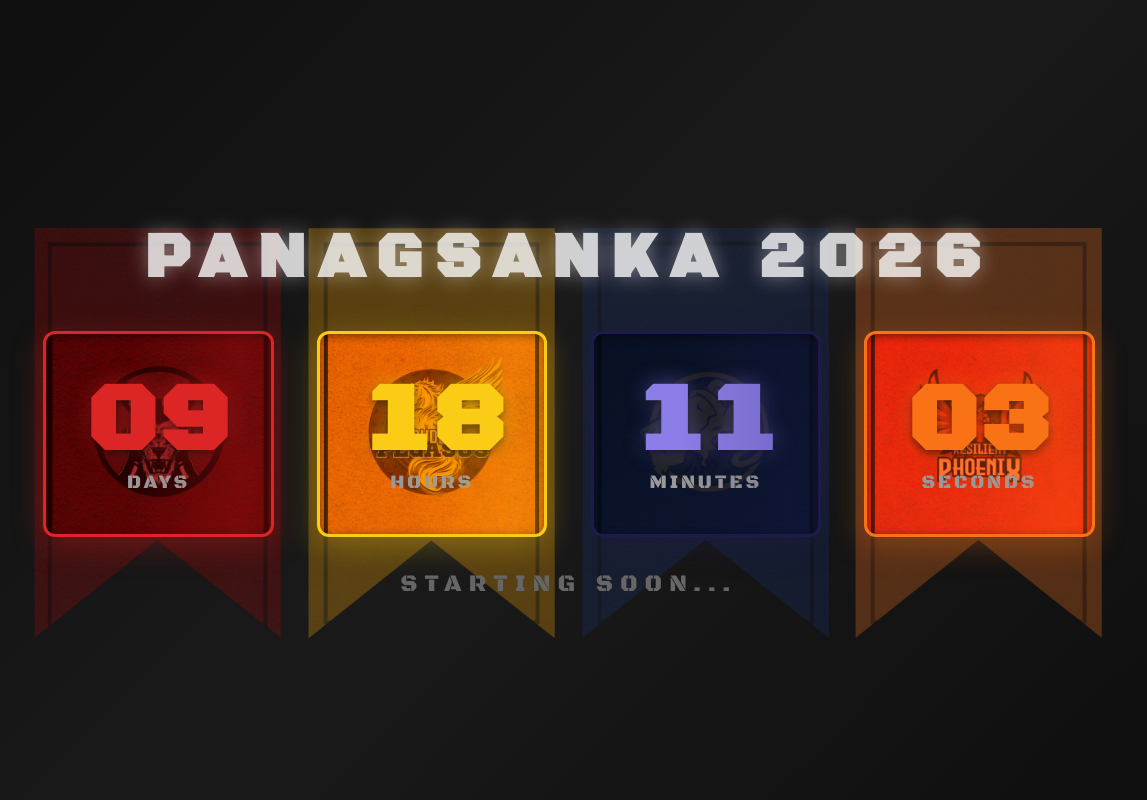
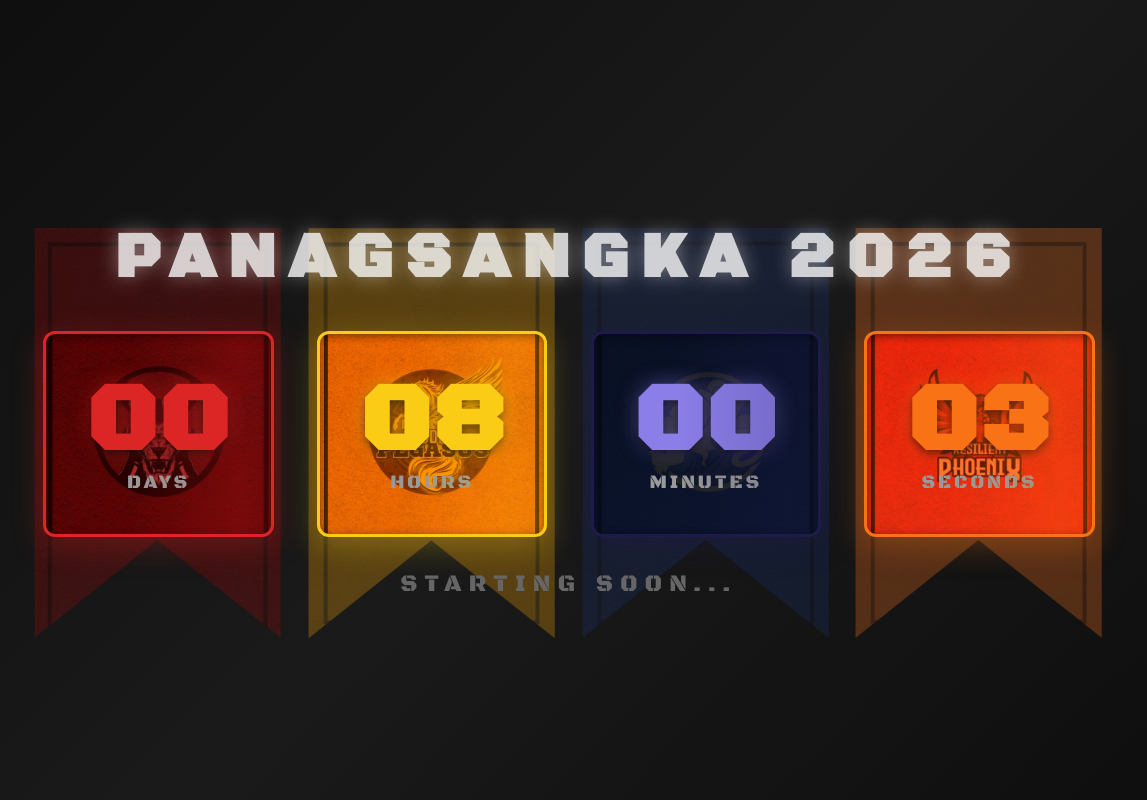
Before and after one commit to bright4Pres/intramuralsscoretracker, a Django app: page / in a window 1440 px wide. Shown: the whole page, without its empty margins (151-1298 px from the left). Run offline with Django 5.2, Linux system fonts and the light colour scheme; data that the repository does not hold is empty; some libraries are stand-ins or nearby versions.

Commit message:
title fix

```diff
--- a/scoretracker/scoring/templates/home.html
+++ b/scoretracker/scoring/templates/home.html
@@ -241,7 +241,7 @@
 <body>
   <!-- Countdown Overlay -->
   <div id="countdown-overlay">
-      <h1 class="countdown-title">Panagsanka 2026</h1>
+      <h1 class="countdown-title">Panagsangka 2026</h1>
       <div class="countdown-container">
           <div class="countdown-wrapper shinobi">
               <div class="countdown-box shinobi">
@@ -327,7 +327,7 @@
     <script src='https://cdn.jsdelivr.net/npm/canvas-confetti@1.4.0/dist/confetti.browser.min.js'></script>
     <script>
         // Countdown Timer
-        const targetDate = new Date('2026-01-18T00:00:00').getTime();
+        const targetDate = new Date('2026-01-08T13:49:00').getTime();
 
         function updateCountdown() {
             const now = new Date().getTime();
```
